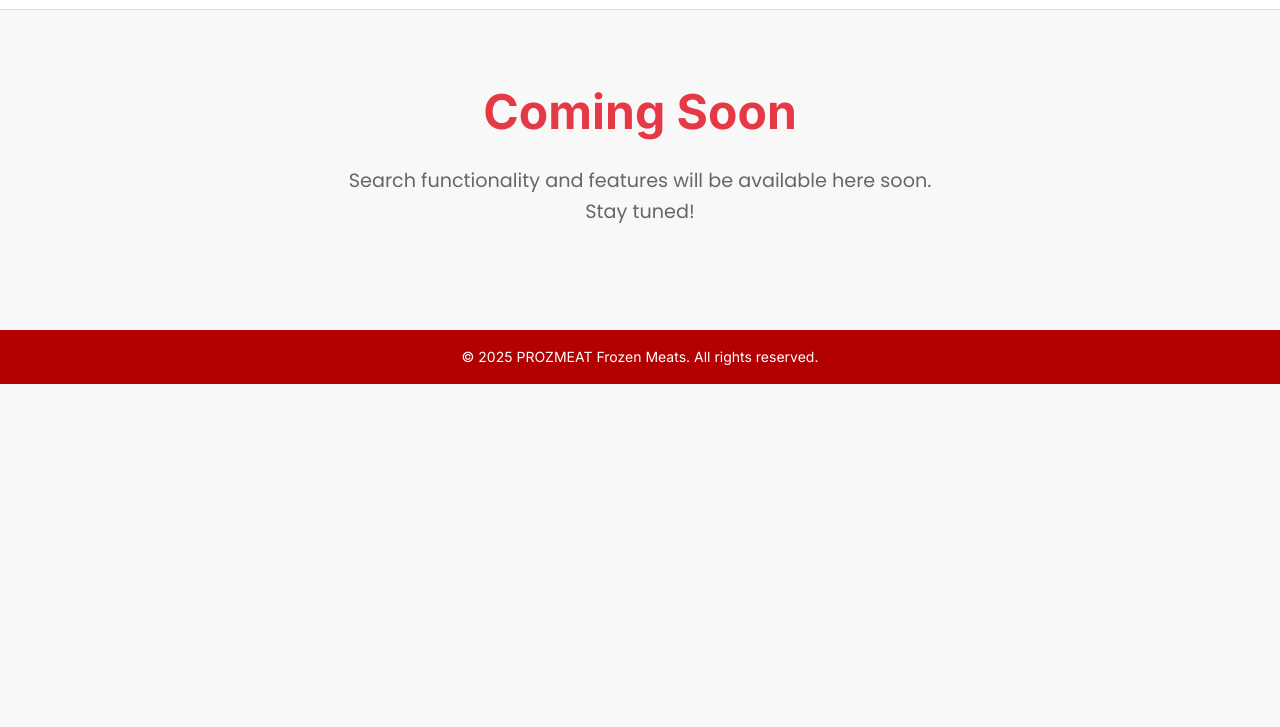
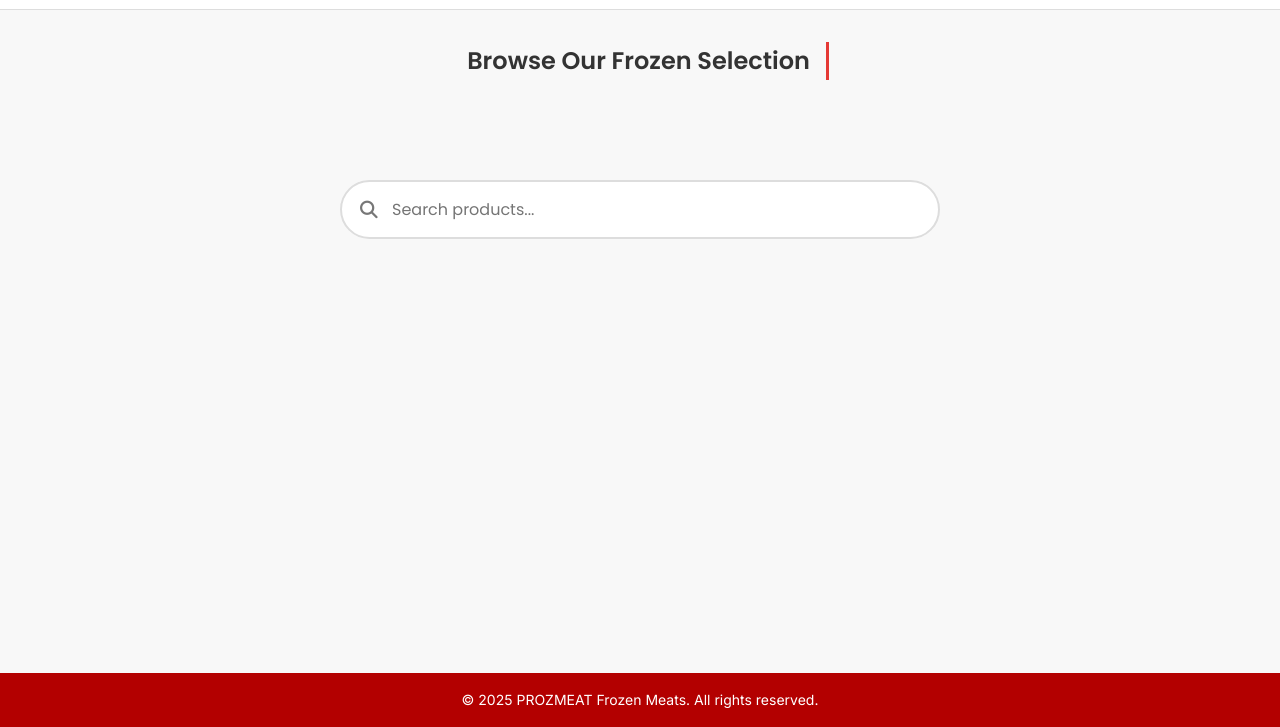
Before and after one commit to JyanE26/ProzMeat-Group-5, a plain HTML site: page search.html in a window 1280 px wide. Shown: the part 73-800 px from the top of the page. Drawn offline with Linux system fonts and the light colour scheme.

Commit message:
Added a search bar UI

```diff
--- a/search.html
+++ b/search.html
@@ -23,7 +23,7 @@
     });
   </script>
 </head>
-<body>
+<body class="search">
 
 <!-- Header -->
 <header class="site-header">
@@ -55,9 +55,14 @@
 
 <!-- Main Content -->
 <main>
-  <div class="coming-soon-container">
-    <h1 class="coming-soon-title">Coming Soon</h1>
-    <p class="coming-soon-text">Search functionality and features will be available here soon. Stay tuned!</p>
+  <div class="search-container">
+    <h1 class="search-header">Browse Our Frozen Selection</h1>
+    <div class="search-bar-wrapper">
+      <div class="search-input-container">
+        <i class="fas fa-search search-icon"></i>
+        <input type="text" class="search-input" placeholder="Search products...">
+      </div>
+    </div>
   </div>
 </main>
 
--- a/styles/style-v2.css
+++ b/styles/style-v2.css
@@ -903,6 +903,95 @@ body {
   font-family: 'Inter', sans-serif;
 }
 
+/* Search Bar Styles */
+.search-header {
+  position: absolute;
+  top: 2rem;
+  left: 0;
+  right: 0;
+  text-align: center;
+  color: #333;
+  font-size: 1.5rem;
+  font-weight: 600;
+  font-family: 'Poppins', sans-serif;
+  margin: 0 auto;
+  padding: 0 1rem;
+  border-right: 3px solid #e53935;
+  width: fit-content;
+}
+
+.search-container {
+  position: relative;
+  display: flex;
+  flex-direction: column;
+  justify-content: center;
+  align-items: center;
+  min-height: 50vh;
+  padding: 0;
+}
+
+.search-bar-wrapper {
+  width: 100%;
+  max-width: 600px;
+  margin: 0 auto;
+}
+
+.search-input-container {
+  position: relative;
+  width: 100%;
+}
+
+.search-input {
+  width: 100%;
+  padding: 15px 20px 15px 50px;
+  font-size: 1rem;
+  border: 2px solid #ddd;
+  border-radius: 30px;
+  outline: none;
+  transition: all 0.3s ease;
+  font-family: 'Poppins', sans-serif;
+  box-sizing: border-box;
+}
+
+.search-input:focus {
+  border-color: #e53935;
+  box-shadow: 0 0 0 3px rgba(229, 57, 53, 0.2);
+}
+
+.search-icon {
+  position: absolute;
+  left: 20px;
+  top: 50%;
+  transform: translateY(-50%);
+  color: #777;
+  font-size: 1.1rem;
+  pointer-events: none;
+}
+
+/* Fixed footer for store and search pages */
+body.store .site-footer,
+body.search .site-footer {
+  position: fixed;
+  bottom: 0;
+  left: 0;
+  right: 0;
+  z-index: 1000;
+}
+
+/* Add padding to main content to prevent footer overlap */
+body.store main,
+body.search main {
+  padding-bottom: 70px;
+}
+
+/* Main Content */
+main {
+  bottom: 0;
+  left: 0;
+  right: 0;
+  z-index: 1000;
+}
+
 /* Account Icons */
 .account-icon {
   position: absolute;
```
Also changed, not shown: store.html (+1 -1 lines).
